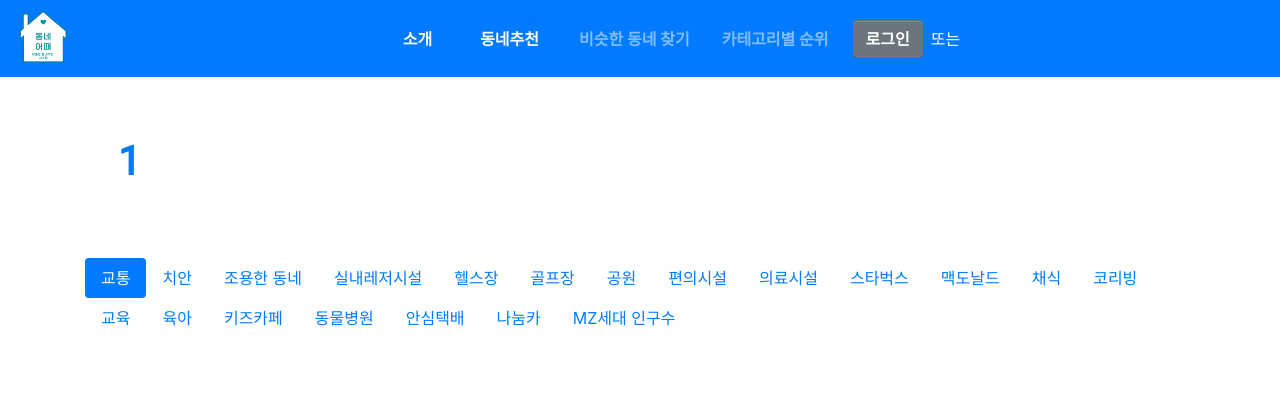
After one commit to Jungrim/-FINAL_PJT_4, a Django app: page /dongDetail/1 in a window 1280 px wide. The commit adds this page. Shown: the top 411 px of the page. Run offline with Django 4.2, Linux system fonts and the light colour scheme; some libraries are stand-ins or nearby versions.

Commit message:
동 상세페이지 완성

```diff
--- a/MZ_recommend_system/recommend_app/urls.py
+++ b/MZ_recommend_system/recommend_app/urls.py
@@ -7,4 +7,6 @@ urlpatterns = [
     path('', views.index, name="index"),
     path('basicSelect', views.basicSelect, name='basicSelect'),
     path('categoryRanking',views.categoryRanking, name='categoryRanking'),
+    path('introduction',views.introduction, name='introduction'),
+    path('dongDetail/<str:dong_name>',views.dongDetail, name='dongDetail'),
 ]
--- a/MZ_recommend_system/recommend_app/views.py
+++ b/MZ_recommend_system/recommend_app/views.py
@@ -71,3 +71,11 @@ def categoryRanking(request):
     print(dict_list)
 
     return render(request, 'recommend_app/category_ranking.html', {'ranking':dict_list})
+
+def introduction(request):
+    return render(request, 'recommend_app/introduction.html')
+
+def dongDetail(request, dong_name):
+    data = {"dong_name" : dong_name}
+    print(dong_name)
+    return render(request, 'recommend_app/dong_detail.html', {'data' : data})
--- a/MZ_recommend_system/templates/base.html
+++ b/MZ_recommend_system/templates/base.html
@@ -37,6 +37,9 @@
       <div class="collapse navbar-collapse text-center justify-content-center" id="navbar3SupportedContent">
         <ul class="navbar-nav">
           <li class="nav-item mx-3">
+            <a class="nav-link text-light" href="{% url 'recommend_app:introduction' %}"><b class="text-center text-uppercase">소개</b></a>
+          </li>
+          <li class="nav-item mx-3">
             <a class="nav-link text-light" href="{% url 'recommend_app:basicSelect' %}"><b class="text-center text-uppercase">동네추천</b></a>
           </li>
           <li class="nav-item mx-2">
--- /dev/null
+++ b/MZ_recommend_system/templates/recommend_app/dong_detail.html
@@ -0,0 +1,54 @@
+
+{% extends "base.html" %}
+{% block content %}
+{% load static %}
+
+  <div class="pt-5">
+    <div class="container">
+      <div class="row">
+        <div class="px-md-5 col-md-12">
+          <h1 class="text-primary mb-4"> <b>{{data.dong_name}}</b></h1>
+        </div>
+      </div>
+    </div>
+  </div>
+  <div class="py-5">
+    <div class="container">
+      <div class="row">
+        <div class="col-md-12">
+          <ul class="nav nav-pills">
+            <li class="nav-item"> <a href="" class="active nav-link" data-toggle="pill" data-target="#tabone">교통</a> </li>
+            <li class="nav-item"> <a href="" class="nav-link" data-toggle="pill" data-target="#tabtwo">치안</a> </li>
+            <li class="nav-item"> <a href="" class="nav-link" data-toggle="pill" data-target="#tabthree">조용한 동네</a> </li>
+            <li class="nav-item"> <a href="" class="nav-link" data-toggle="pill" data-target="#tabtwo">실내레저시설</a> </li>
+            <li class="nav-item"> <a href="" class="nav-link" data-toggle="pill" data-target="#tabtwo">헬스장</a> </li>
+            <li class="nav-item"> <a href="" class="nav-link" data-toggle="pill" data-target="#tabtwo">골프장</a> </li>
+            <li class="nav-item"> <a href="" class="nav-link" data-toggle="pill" data-target="#tabtwo">공원</a> </li>
+            <li class="nav-item"> <a href="" class="nav-link" data-toggle="pill" data-target="#tabtwo">편의시설</a> </li>
+            <li class="nav-item"> <a href="" class="nav-link" data-toggle="pill" data-target="#tabtwo">의료시설</a> </li>
+            <li class="nav-item"> <a href="" class="nav-link" data-toggle="pill" data-target="#tabtwo">스타벅스</a> </li>
+            <li class="nav-item"> <a href="" class="nav-link" data-toggle="pill" data-target="#tabtwo">맥도날드</a> </li>
+            <li class="nav-item"> <a href="" class="nav-link" data-toggle="pill" data-target="#tabtwo">채식</a> </li>
+            <li class="nav-item"> <a href="" class="nav-link" data-toggle="pill" data-target="#tabtwo">코리빙</a> </li>
+            <li class="nav-item"> <a href="" class="nav-link" data-toggle="pill" data-target="#tabtwo">교육</a> </li>
+            <li class="nav-item"> <a href="" class="nav-link" data-toggle="pill" data-target="#tabtwo">육아</a> </li>
+            <li class="nav-item"> <a href="" class="nav-link" data-toggle="pill" data-target="#tabtwo">키즈카페</a> </li>
+            <li class="nav-item"> <a href="" class="nav-link" data-toggle="pill" data-target="#tabtwo">동물병원</a> </li>
+            <li class="nav-item"> <a href="" class="nav-link" data-toggle="pill" data-target="#tabtwo">안심택배</a> </li>
+            <li class="nav-item"> <a class="nav-link" href="" data-toggle="pill" data-target="#tabtwo">나눔카</a> </li>
+            <li class="nav-item"> <a href="" class="nav-link" data-toggle="pill" data-target="#tabtwo">MZ세대 인구수</a> </li>
+          </ul>
+        </div>
+      </div>
+    </div>
+  </div>
+  <div class="py-5">
+    <div class="container">
+      <div class="row">
+        <div class="col-md-6" style=""><iframe width="100%" height="400" src="https://maps.google.com/maps?q=San%20Francisco&amp;z=12&amp;t=k&amp;output=embed" scrolling="no" frameborder="0"></iframe></div>
+        <div class="col-md-5" style=""><img class="img-fluid d-block" src="https://static.pingendo.com/img-placeholder-1.svg"></div>
+      </div>
+    </div>
+  </div>
+
+{% endblock %}
```
Also changed, not shown: MZ_recommend_system/templates/recommend_app/introduction.html (added, +45 -0 lines), MZ_recommend_system/templates/recommend_app/recommend_result.html (+8 -1 lines), MZ_recommend_system/static/img/돋보기.jpg (added), MZ_recommend_system/static/img/동네추천 이미지.jpeg (added), MZ_recommend_system/static/img/트로피.jpg (added).
